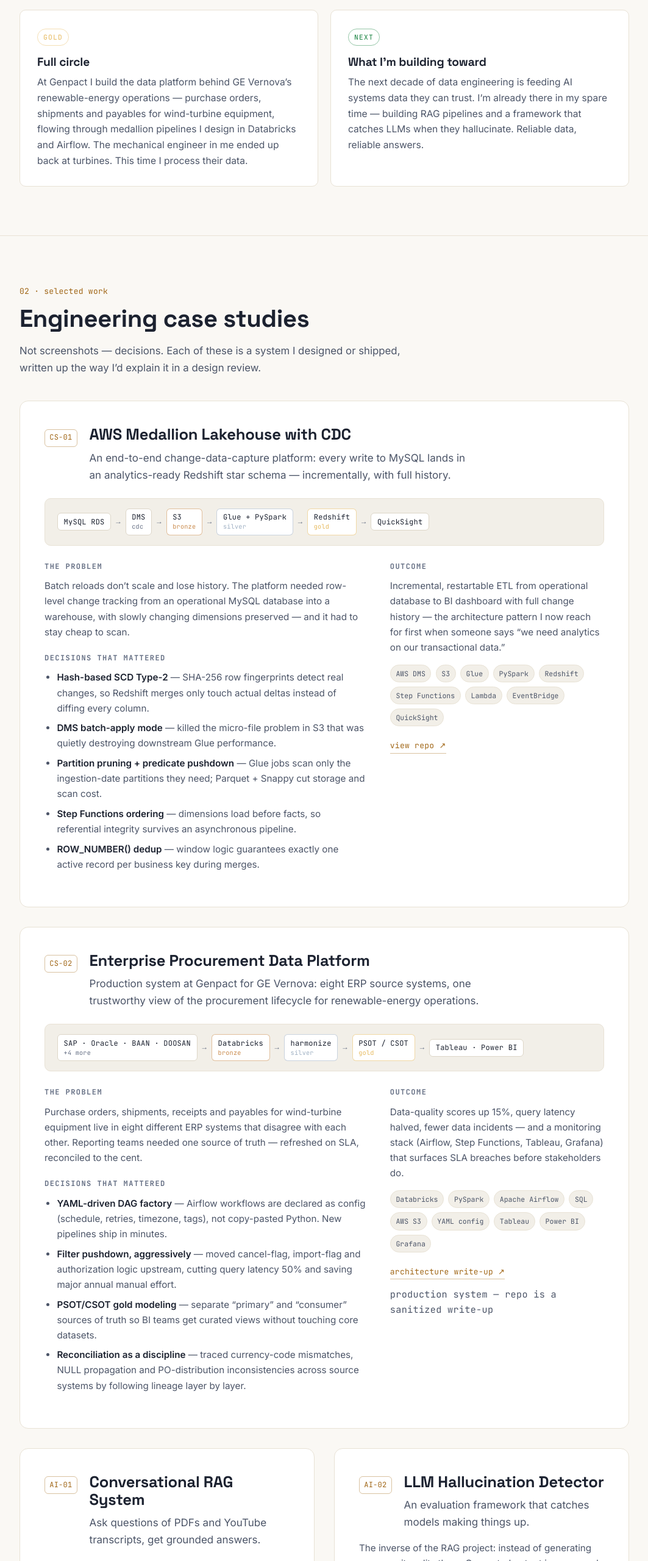
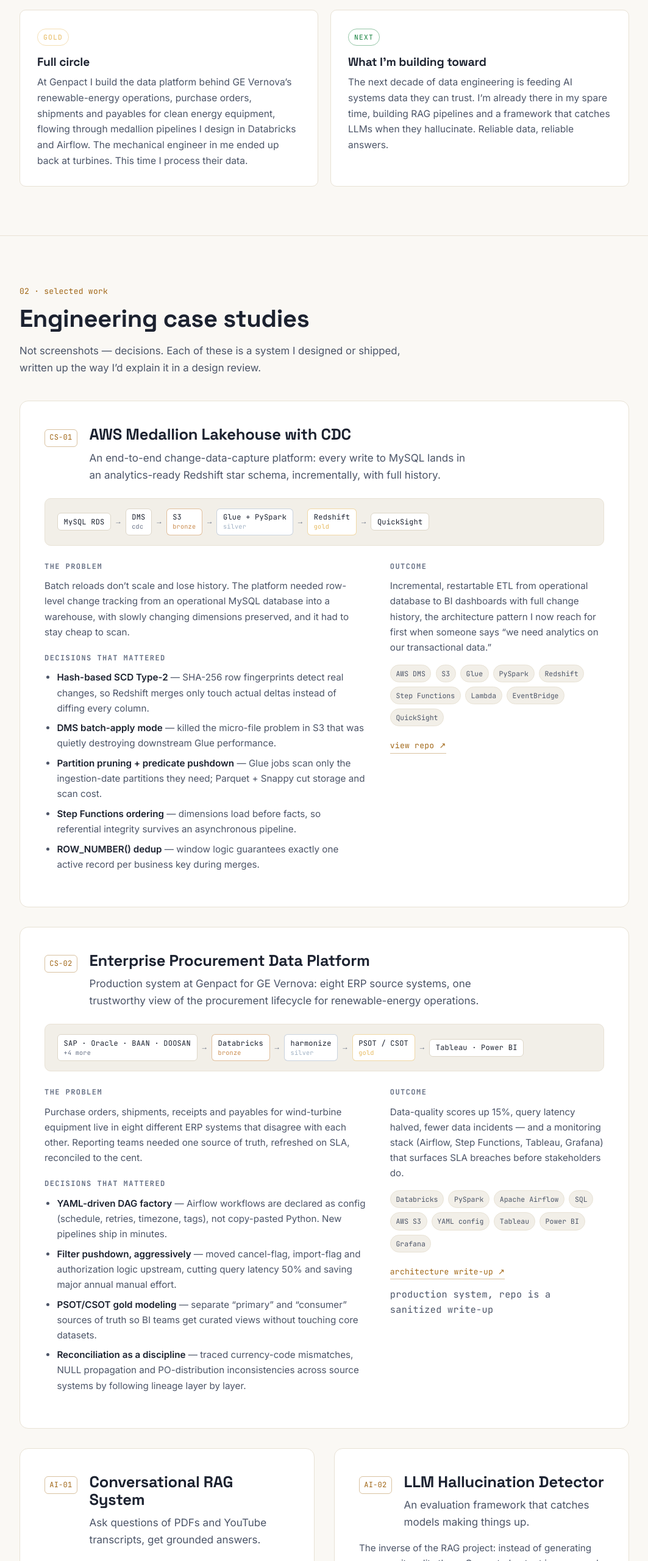
Before and after one commit to JayantJha99/My_portfolio, a website built with Vite: page index.html in a window 1280 px wide. Shown: the part 1500-4060 px from the top of the page at 61% size, without its empty margins (108-1171 px from the left). Built offline with nearby package versions, Linux system fonts and the light colour scheme.

Commit message:
Refine text descriptions in index.html

```diff
--- a/index.html
+++ b/index.html
@@ -4,12 +4,12 @@
   <meta charset="UTF-8" />
   <meta name="viewport" content="width=device-width, initial-scale=1.0" />
   <title>Jayant Jha — Data Engineer</title>
-  <meta name="description" content="Data engineer with 3+ years building production ETL/ELT platforms on AWS, Azure and Databricks — CDC pipelines, medallion lakehouses, Airflow orchestration, and RAG systems for trustworthy AI." />
+  <meta name="description" content="Data engineer with 3+ years building production ETL/ELT platforms on AWS, Azure and Databricks, CDC pipelines, medallion lakehouses, Airflow orchestration, and RAG systems for trustworthy AI." />
   <meta name="author" content="Jayant Jha" />
   <link rel="icon" href="/favicon.svg" type="image/svg+xml" />
   <meta property="og:type" content="website" />
   <meta property="og:title" content="Jayant Jha — Data Engineer" />
-  <meta property="og:description" content="Raw data in. Decisions out. I build everything in between — CDC lakehouses, Airflow orchestration, and the retrieval layers that make LLMs trustworthy." />
+  <meta property="og:description" content="Raw data in. Decisions out. I build everything in between, the CDC lakehouses, Airflow orchestration, and retrieval layers that make LLMs trustworthy." />
   <meta name="theme-color" content="#0b0e14" />
   <script>
     // Set theme before paint to avoid flash. Dark is the default.
@@ -160,7 +160,7 @@
             <h3>Full circle</h3>
             <p>
               At Genpact I build the data platform behind GE Vernova&#8217;s renewable-energy
-              operations — purchase orders, shipments and payables for wind-turbine equipment,
+              operations, purchase orders, shipments and payables for clean energy equipment,
               flowing through medallion pipelines I design in Databricks and Airflow. The
               mechanical engineer in me ended up back at turbines. This time I process their data.
             </p>
@@ -170,7 +170,7 @@
             <h3>What I&#8217;m building toward</h3>
             <p>
               The next decade of data engineering is feeding AI systems data they can trust.
-              I&#8217;m already there in my spare time — building RAG pipelines and a framework
+              I&#8217;m already there in my spare time, building RAG pipelines and a framework
               that catches LLMs when they hallucinate. Reliable data, reliable answers.
             </p>
           </article>
@@ -196,7 +196,7 @@
               <h3 class="case-title">AWS Medallion Lakehouse with CDC</h3>
               <p class="case-pitch">
                 An end-to-end change-data-capture platform: every write to MySQL lands in an
-                analytics-ready Redshift star schema — incrementally, with full history.
+                analytics-ready Redshift star schema, incrementally, with full history.
               </p>
             </div>
           </header>
@@ -214,7 +214,7 @@
               <p>
                 Batch reloads don&#8217;t scale and lose history. The platform needed row-level
                 change tracking from an operational MySQL database into a warehouse, with slowly
-                changing dimensions preserved — and it had to stay cheap to scan.
+                changing dimensions preserved, and it had to stay cheap to scan.
               </p>
               <h4 class="mono">decisions that mattered</h4>
               <ul>
@@ -228,8 +228,8 @@
             <div class="case-col">
               <h4 class="mono">outcome</h4>
               <p>
-                Incremental, restartable ETL from operational database to BI dashboard with full
-                change history — the architecture pattern I now reach for first when someone says
+                Incremental, restartable ETL from operational database to BI dashboards with full
+                change history, the architecture pattern I now reach for first when someone says
                 &#8220;we need analytics on our transactional data.&#8221;
               </p>
               <div class="chips" aria-label="Technologies">
@@ -267,7 +267,7 @@
               <p>
                 Purchase orders, shipments, receipts and payables for wind-turbine equipment live
                 in eight different ERP systems that disagree with each other. Reporting teams
-                needed one source of truth — refreshed on SLA, reconciled to the cent.
+                needed one source of truth, refreshed on SLA, reconciled to the cent.
               </p>
               <h4 class="mono">decisions that mattered</h4>
               <ul>
@@ -290,7 +290,7 @@
                 <span>Tableau</span><span>Power BI</span><span>Grafana</span>
               </div>
               <a class="case-link mono" href="https://github.com/JayantJha99/databricks-airflow-procurement-pipeline" target="_blank" rel="noopener">architecture write-up ↗</a>
-              <p class="case-note mono">production system — repo is a sanitized write-up</p>
+              <p class="case-note mono">production system, repo is a sanitized write-up</p>
             </div>
           </div>
         </article>
@@ -309,7 +309,7 @@
               <p>
                 A retrieval-augmented pipeline built on LangChain, ChromaDB and Groq-hosted LLaMA:
                 documents are chunked and embedded, queries pull semantically relevant context, and
-                prompts are engineered so the model answers from evidence — not vibes. The point
+                prompts are engineered so the model answers from evidence, not vibes. The point
                 wasn&#8217;t the chatbot; it was minimizing hallucination through retrieval design.
               </p>
               <div class="chips" aria-label="Technologies">
@@ -366,7 +366,7 @@
                 <li>Design ETL/ELT pipelines on AWS, Azure and Databricks implementing medallion architecture over ERP, procurement and transactional data.</li>
                 <li>Built near-real-time CDC ingestion with AWS DMS from MySQL RDS into cloud data lakes.</li>
                 <li>Own PySpark transformation layers: incremental loads, dedup, SCD Type-2, harmonization, business-rule validation.</li>
-                <li>Orchestrate everything with Airflow DAGs and YAML workflow configs — scheduling, retries, SLA management, Databricks job triggers.</li>
+                <li>Orchestrate everything with Airflow DAGs and YAML workflow configs, scheduling, retries, SLA management, Databricks job triggers.</li>
                 <li>Cut query latency 50% by redesigning SQL transformation and outgestion jobs; lifted data-quality scores 15% with a monitoring revamp across Airflow, Step Functions and Tableau.</li>
               </ul>
             </div>
@@ -378,7 +378,7 @@
             <div class="timeline-body">
               <h3>SDE Intern · Amadeus Labs</h3>
               <ul>
-                <li>Introduced gRPC for inter-service communication — 35% throughput gain, 40% latency reduction — with a client-server POC to prove it.</li>
+                <li>Introduced gRPC for inter-service communication, 35% throughput gain, 40% latency reduction — with a client-server POC to prove it.</li>
                 <li>Replaced Boost serialization with Protocol Buffers and integrated a new microservice into a Kafka bus handling 10K+ messages/second.</li>
                 <li>Built backend data-processing components in Python, SQL, Bash and PowerShell for finance analytics; containerized services with Docker and deployed on Kubernetes.</li>
               </ul>
```
